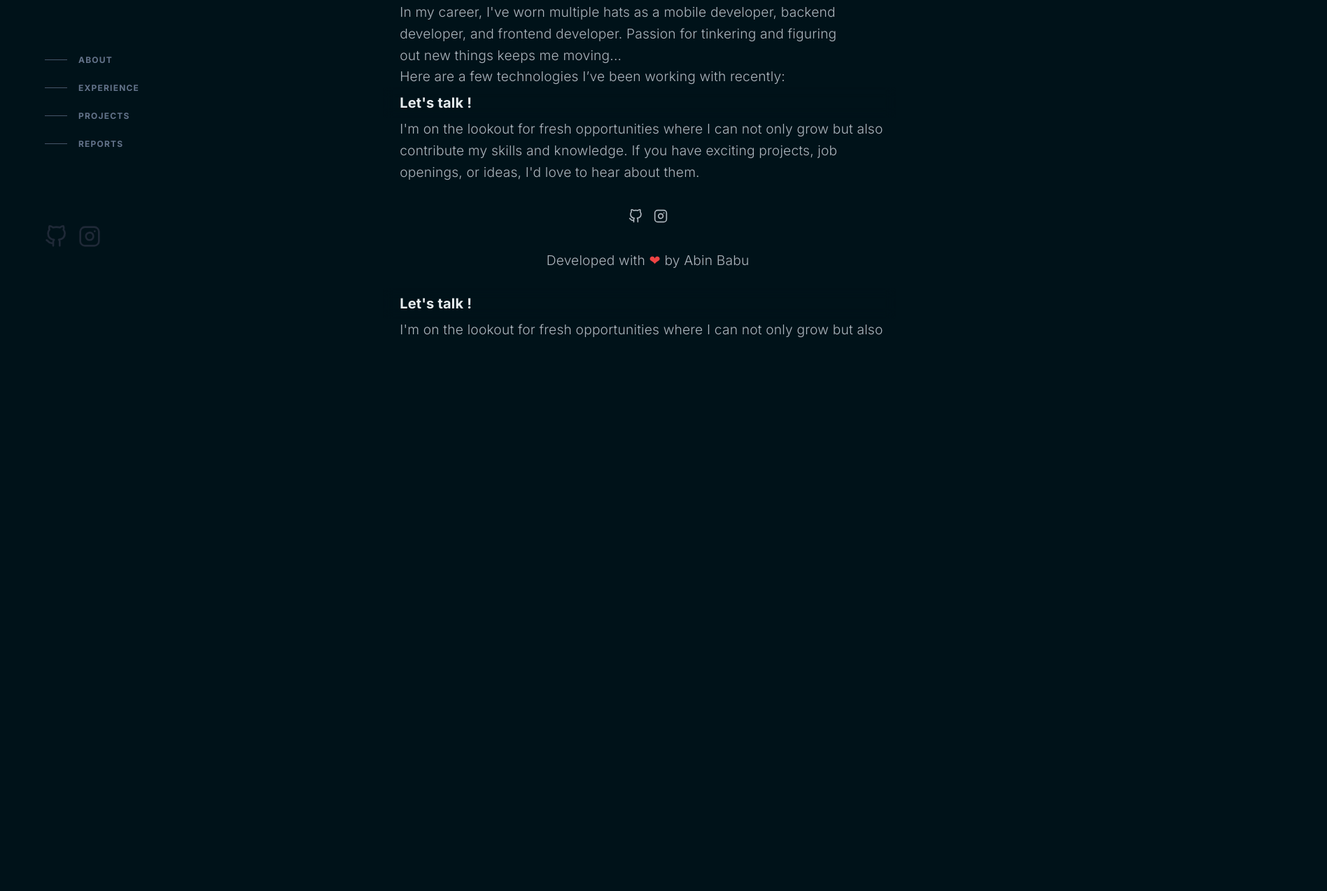
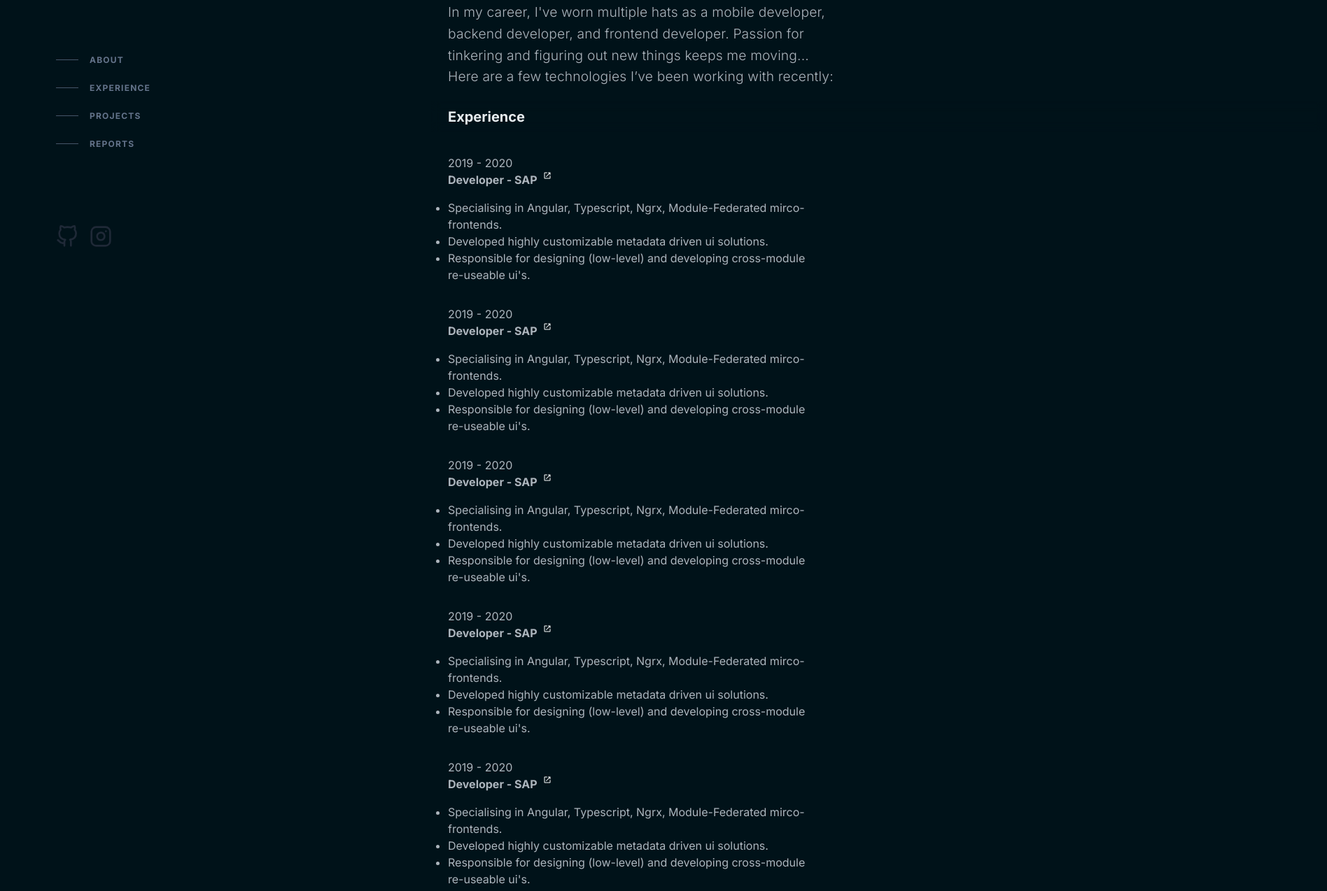
Before and after one commit to abinbabuabu/resume-web, a Next.js app: page / in a window 1280 px wide. Shown: the part 306-1580 px from the top of the page at 70% size, 1896 px wide, since content can reach past the window. Before the commit the page ends 800 px from the top, so only its background shows below. Built offline with nearby package versions, Linux system fonts and the light colour scheme.

Commit message:
fix layout

```diff
--- a/app/(experience)/experience.tsx
+++ b/app/(experience)/experience.tsx
@@ -10,6 +10,7 @@ export default function Experience() {
             <ExperienceTile/>
             <ExperienceTile/>
             <ExperienceTile/>
+            <ExperienceTile/>
 
         </section>
     )
--- a/app/page.tsx
+++ b/app/page.tsx
@@ -7,20 +7,16 @@ import Experience from "@/app/(experience)/experience";
 export default function Home() {
     return (
 
-            <body className="pl-8 pr-4 md:p-0 overflow-x-hidden justify-center md:overflow-y-hidden md:h-screen ">
-                <div className="grid grid-cols-1 gap-12 md:grid-cols-5">
-                    <div className="mt-12 md:col-span-2 md:mt-24">
+            <body className="mx-auto overflow-x-hidden min-h-screen max-w-screen-xl  py-12 md:py-20 lg:py-0">
+                <div className="mx-4 lg:flex lg:justify-between lg:gap-4">
+                    <div className="w-fit lg:sticky lg:top-0 lg:flex lg:max-h-screen lg:w-1/2 lg:flex-col lg:justify-between lg:py-24">
                         <Hero/>
                     </div>
-                    <main className="text-base md:col-span-3 md:pl-10 md:h-screen md:overflow-y-auto md:overflow-x-hidden scroll-smooth ">
+                    <main className="lg:w-1/2">
                         <About/>
+                        <Experience/>
 
                         <Contact/>
-                        <Contact/>
-                        <Contact/>
-                        <Contact/>
-
-                        <Experience/>
 
                     </main>
                 </div>
```
